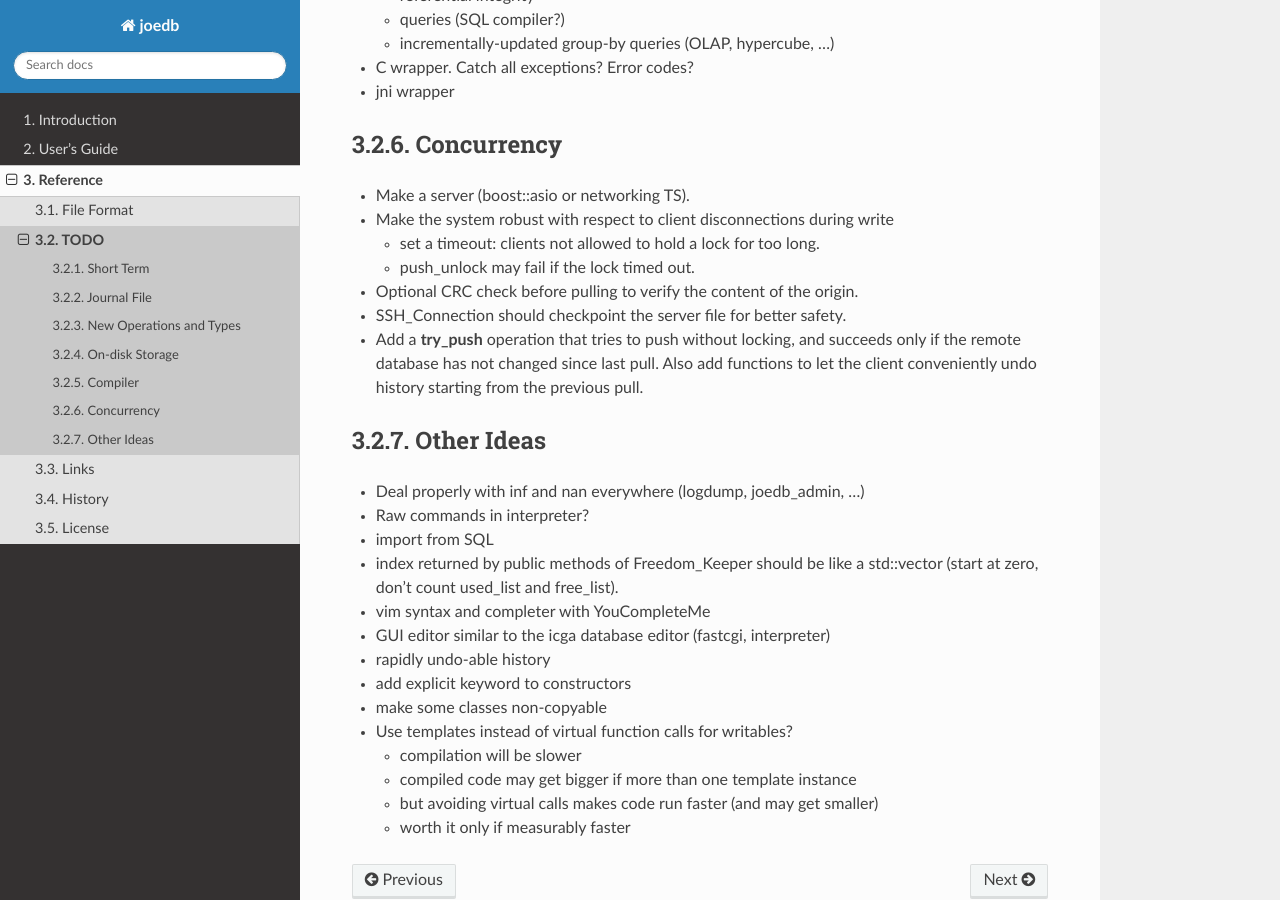
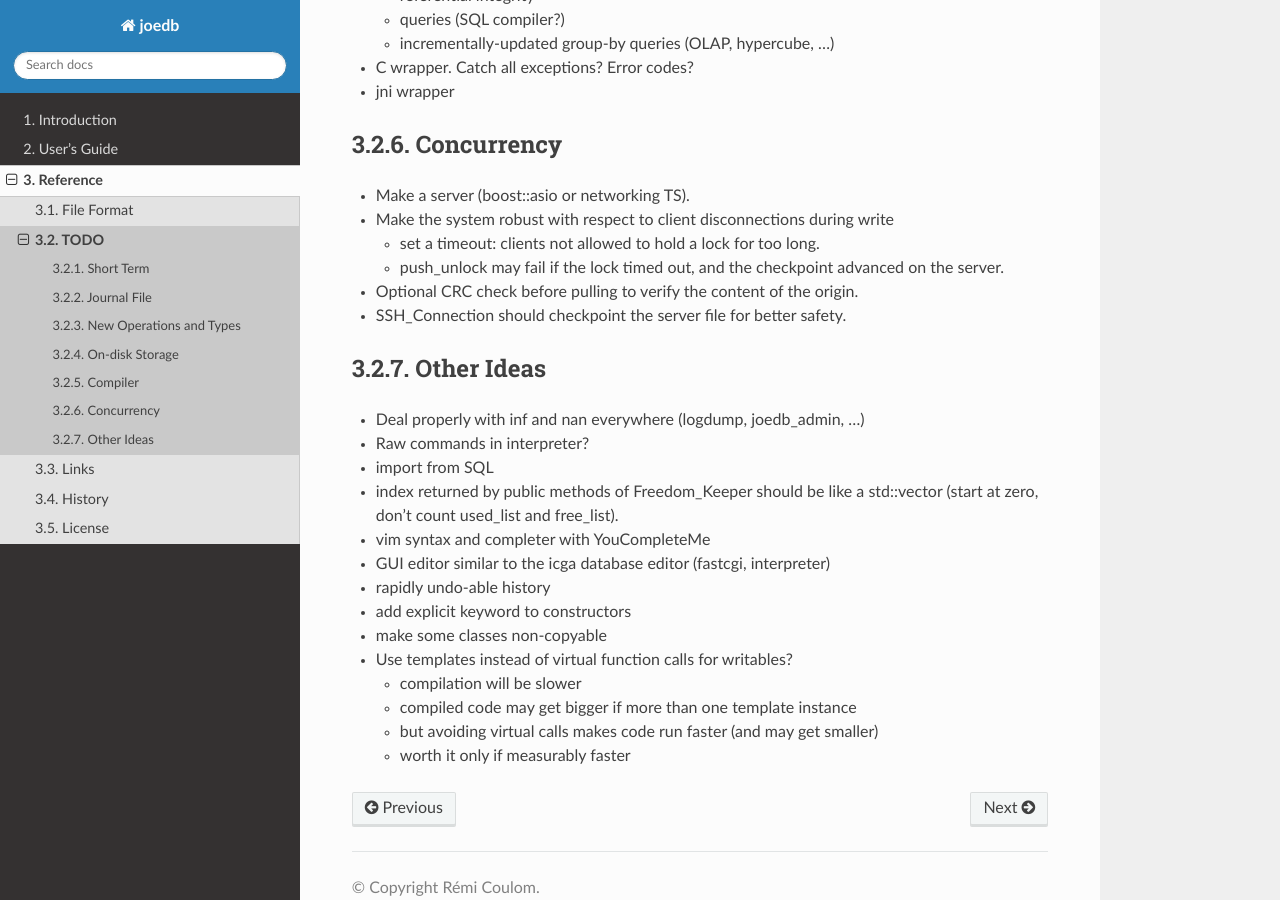
Before and after one commit to Remi-Coulom/joedb, a Sphinx documentation site: the page built from doc/source/todo.rst, in a window 1280 px wide and 900 px high, scrolled down 2017 px. Built offline with Sphinx 7.4.7 and the Read the Docs theme 2.0.0, drawn with Linux system fonts in a browser that asks for light colours; formulas are drawn with MathJax 3.

Commit message:
No more try_push: identical to adding a timeout to lock_pull.

```diff
--- a/doc/source/concurrency.rst
+++ b/doc/source/concurrency.rst
@@ -19,8 +19,6 @@
 - **push_unlock**: update the central database with the local modifications,
   and release the lock. This works only if the database is currently locked by
   a previous **lock_pull**.
-- **try_push**: try pushing local data to the central database. Succeeds if
-  nothing has been written concurrently since the previous **pull**.
 
 Example C++ Code
 ----------------
--- a/doc/source/todo.rst
+++ b/doc/source/todo.rst
@@ -98,14 +98,11 @@ Concurrency
 - Make the system robust with respect to client disconnections during write
 
   - set a timeout: clients not allowed to hold a lock for too long.
-  - push_unlock may fail if the lock timed out.
+  - push_unlock may fail if the lock timed out, and the checkpoint advanced on
+    the server.
 
 - Optional CRC check before pulling to verify the content of the origin.
 - SSH_Connection should checkpoint the server file for better safety.
-- Add a **try_push** operation that tries to push without locking, and
-  succeeds only if the remote database has not changed since last pull. Also
-  add functions to let the client conveniently undo history starting from the
-  previous pull.
 
 Other Ideas
 -----------
```
Also changed, not shown: other parts of doc/source/concurrency.rst (+2 -2 lines), 2 other files.
